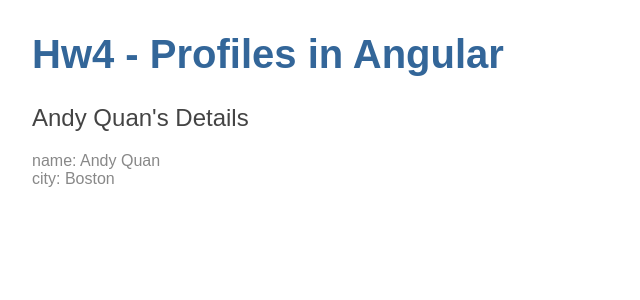
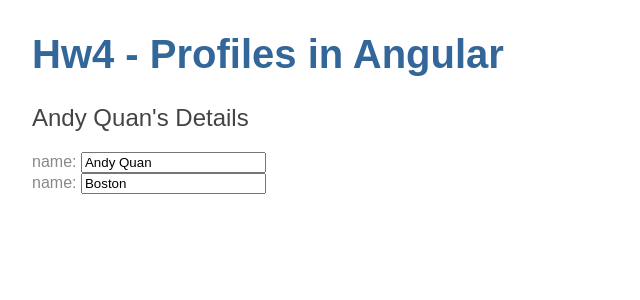
Before and after one commit to aquan6/cs591_MEAN, an Angular app in the folder hw4/: page / in a window 1280 px wide. Shown: the top 300 px of the page, without its empty margins (0-640 px from the left). Built offline with nearby package versions, Linux system fonts and the light colour scheme.

Commit message:
added form for name/city

```diff
--- a/hw4/src/app/app.module.ts
+++ b/hw4/src/app/app.module.ts
@@ -1,5 +1,6 @@
 import { BrowserModule } from '@angular/platform-browser';
 import { NgModule } from '@angular/core';
+import { FormsModule } from '@angular/forms'; // <-- NgModel lives here
 
 import { AppComponent } from './app.component';
 import { ProfilesComponent } from './profiles/profiles.component';
@@ -10,7 +11,8 @@
     ProfilesComponent
   ],
   imports: [
-    BrowserModule
+    BrowserModule,
+    FormsModule
   ],
   providers: [],
   bootstrap: [AppComponent]
--- a/hw4/src/app/profiles/profiles.component.html
+++ b/hw4/src/app/profiles/profiles.component.html
@@ -1,3 +1,11 @@
 <h2>{{profile.name}}'s Details</h2>
-<div><span>name: </span>{{profile.name}}</div>
-<div><span>city: </span>{{profile.city}}</div>
+<div>
+  <label>name:
+    <input [(ngModel)]="profile.name" placeholder="name"/>
+  </label>
+</div>
+<div>
+<label>name:
+  <input [(ngModel)]="profile.city" placeholder="city"/>
+</label>
+</div>
```
